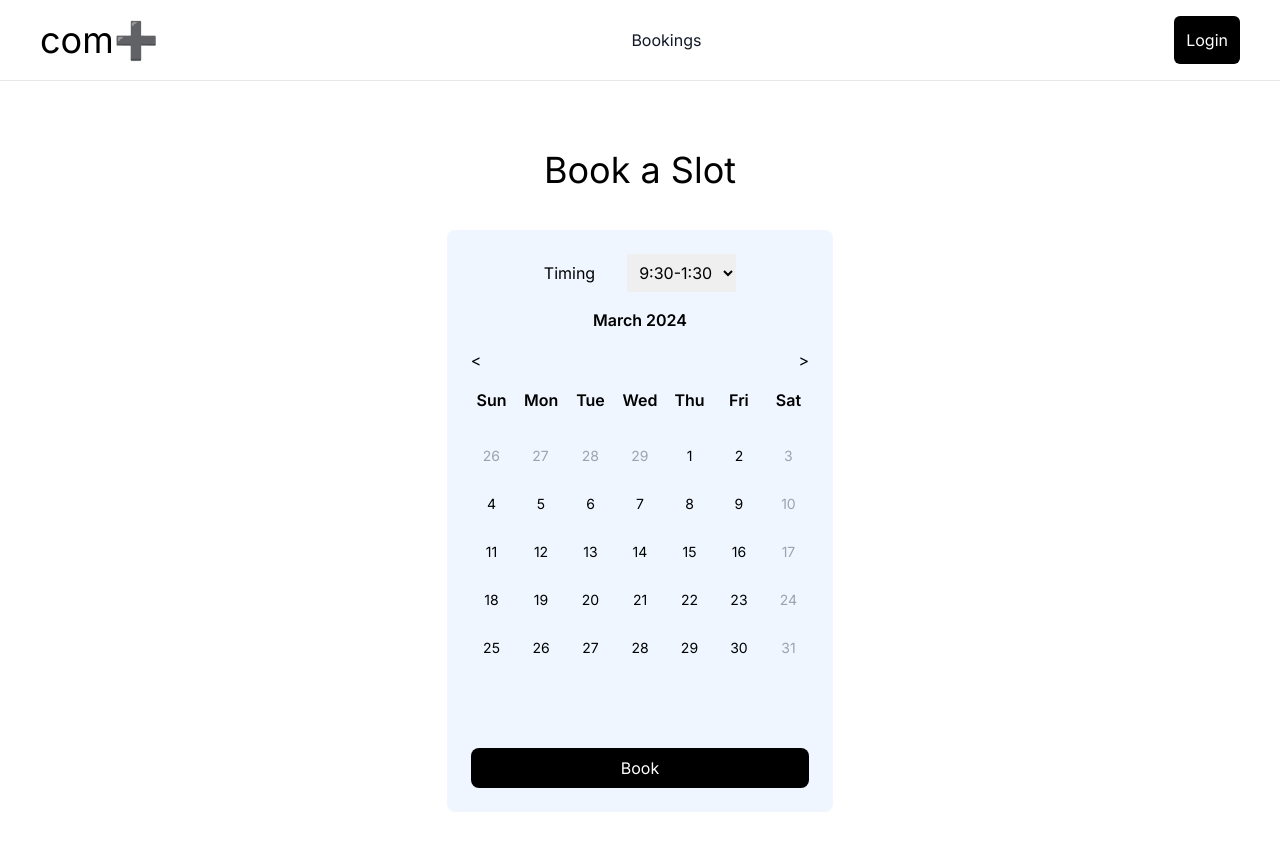
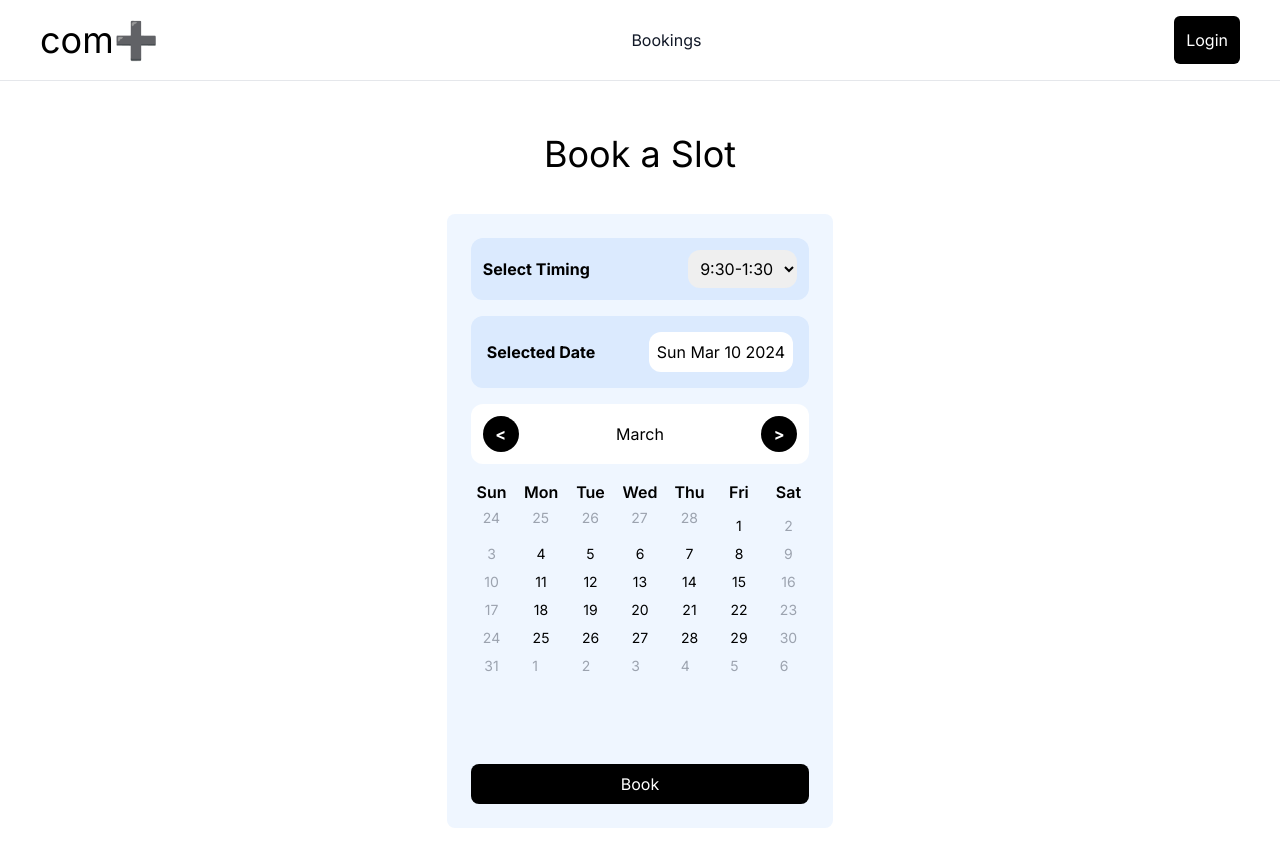
Before and after one commit to rolwinpaul/booking_site, a Next.js app: page /book in a window 1280 px wide. Shown: the top 866 px of the page. Built offline with nearby package versions, Linux system fonts and the light colour scheme; no server answers.

Commit message:
feat: new calender ui

```diff
--- a/app/(pages)/book/page.tsx
+++ b/app/(pages)/book/page.tsx
@@ -5,9 +5,9 @@ const book = () => {
     <main className="flex flex-col justify-center items-center h-full ">
       <h1 className="text-4xl">Book a Slot</h1>
       <form className="bg-blue-50 p-6 rounded-lg mt-10 flex flex-col gap-4 mx-8" action="">
-        <fieldset className="flex gap-8 items-center justify-center">
-          <label htmlFor="timing">Timing</label>
-          <select  className="p-2" name="timing" id="timing">
+        <fieldset className="flex bg-blue-100 w-full h-full  p-3 rounded-xl items-center justify-between">
+          <label htmlFor="timing" className="font-bold ">Select Timing</label>
+          <select  className="p-2 rounded-xl" name="timing" id="timing">
             <option className="p-2" value="1">9:30-1:30</option>
             <option className="p-2" value="2">1:30-5:30</option>
           </select>
--- a/app/api/auth/user/route.ts
+++ b/app/api/auth/user/route.ts
@@ -2,7 +2,7 @@ import { connectToDatabase } from "@/helpers/server-helpers";
 import prisma from "@/prisma";
 import { NextResponse } from "next/server";
 
-export const GET = async () => {
+export const GET = async (req:Request,res:Response) => {
     try {
         await connectToDatabase();
         const users = await prisma.user.findMany();
--- /dev/null
+++ b/app/api/book/slots/route.ts
@@ -0,0 +1,27 @@
+//@ts-nocheck
+
+import { NextApiRequest, NextApiResponse } from "next";
+import { PrismaClient } from "@prisma/client";
+
+const prisma = new PrismaClient();
+
+export const GET = async () => {
+  try {
+    const availableSlots = await prisma.booking.findMany({
+      where: {
+        time: {
+          gte: new Date(), // Filter for future slots
+        },
+      },
+      orderBy: {
+        time: "asc",
+      },
+    });
+    res.status(200).json(availableSlots);
+  } catch (error) {
+    console.error(error);
+    res.status(500).json({ error: "Internal Server Error" });
+  } finally {
+    await prisma.$disconnect();
+  }
+};
--- a/components/Calendar.tsx
+++ b/components/Calendar.tsx
@@ -1,25 +1,31 @@
-"use client"
+"use client";
 
-import React, { useState, useMemo } from 'react';
+import React, { useState, useMemo } from "react";
 
 interface CalendarProps {
   disabledDates?: Date[];
 }
 
 const Calendar: React.FC<CalendarProps> = ({ disabledDates = [] }) => {
-  const [selectedDate, setSelectedDate] = useState<Date | null>(null);
-  const [currentMonth, setCurrentMonth] = useState<number>(new Date().getMonth());
-  const [currentYear, setCurrentYear] = useState<number>(new Date().getFullYear());
+  const [selectedDate, setSelectedDate] = useState<Date | null>(new Date());
+  const [currentMonth, setCurrentMonth] = useState<number>(
+    new Date().getMonth()
+  );
+  const [currentYear, setCurrentYear] = useState<number>(
+    new Date().getFullYear()
+  );
 
   // Function to check if a date is disabled
   const isDateDisabled = (date: Date): boolean => {
     return (
       disabledDates.some(
-        disabledDate =>
+        (disabledDate) =>
           date.getFullYear() === disabledDate.getFullYear() &&
           date.getMonth() === disabledDate.getMonth() &&
           date.getDate() === disabledDate.getDate()
-      ) || date.getDay() === 0 || date.getDay() === 7
+      ) ||
+      date.getDay() === 0 ||
+      date.getDay() === 6
     );
   };
 
@@ -33,12 +39,23 @@ const Calendar: React.FC<CalendarProps> = ({ disabledDates = [] }) => {
     const days = [];
 
     // Days of the previous month
-    const previousMonthLastDay = new Date(currentYear, currentMonth, 0).getDate();
-    const startingIndex = startingDay === 0 ? 6 : startingDay - 1; // Adjusted starting index for previous month's dates
-    for (let i = previousMonthLastDay - startingIndex + 1; i <= previousMonthLastDay; i++) {
+    const previousMonthLastDay = new Date(
+      currentYear,
+      currentMonth,
+      0
+    ).getDate();
+    const startingIndex = startingDay === 0 ? 6 : startingDay; // Adjusted starting index for previous month's dates
+    for (
+      let i = previousMonthLastDay - startingIndex;
+      i <= previousMonthLastDay - 1;
+      i++
+    ) {
       const date = new Date(currentYear, currentMonth - 1, i);
       days.push(
-        <div key={`prev-${i}`} className="py-2 px-3 text-sm text-center text-gray-400 flex items-center">
+        <div
+          key={`prev-${i}`}
+          className="py-2 px-3 text-sm text-center text-gray-400 flex items-center"
+        >
           {date.getDate()}
         </div>
       );
@@ -54,7 +71,11 @@ const Calendar: React.FC<CalendarProps> = ({ disabledDates = [] }) => {
           key={day}
           onClick={() => setSelectedDate(currentDate)}
           className={`py-2 px-3 text-sm rounded-full focus:outline-none ${
-            isDisabled ? 'text-gray-400 cursor-not-allowed' : 'text-black hover:bg-gray-200'
+            isDisabled
+              ? "text-gray-400 cursor-not-allowed"
+              : selectedDate?.getDate() == day
+              ? "text-white bg-black hover:bg-gray-200"
+              : "text-black hover:bg-white"
           }`}
           disabled={isDisabled}
           type="button" // Prevent form submission on click
@@ -67,13 +88,15 @@ const Calendar: React.FC<CalendarProps> = ({ disabledDates = [] }) => {
     // Determine if we need to display additional rows for the next month
     const totalDaysDisplayed = startingIndex + numberOfDaysInMonth;
     const totalRowsNeeded = Math.ceil(totalDaysDisplayed / 7);
-
     // Days of the next month (if needed to fill the remaining rows)
     const daysNextMonth = totalRowsNeeded * 7 - totalDaysDisplayed;
     for (let i = 1; i <= daysNextMonth; i++) {
       const date = new Date(currentYear, currentMonth + 1, i);
       days.push(
-          <div key={`next-${i}`} className=" py-2 px-3 text-sm text-center text-gray-400 flex items-center">
+        <div
+          key={`next-${i}`}
+          className=" py-2 px-3 text-sm text-center  text-gray-400 flex items-center"
+        >
           {date.getDate()}
         </div>
       );
@@ -83,26 +106,57 @@ const Calendar: React.FC<CalendarProps> = ({ disabledDates = [] }) => {
   }, [currentMonth, currentYear, disabledDates]);
 
   const goToPreviousMonth = () => {
-    setCurrentMonth(prevMonth => (prevMonth === 0 ? 11 : prevMonth - 1));
-    setCurrentYear(prevYear => (currentMonth === 0 ? prevYear - 1 : prevYear));
+    setCurrentMonth((prevMonth) => (prevMonth === 0 ? 11 : prevMonth - 1));
+    setCurrentYear((prevYear) =>
+      currentMonth === 0 ? prevYear - 1 : prevYear
+    );
   };
 
   const goToNextMonth = () => {
-    setCurrentMonth(prevMonth => (prevMonth === 11 ? 0 : prevMonth + 1));
-    setCurrentYear(prevYear => (currentMonth === 11 ? prevYear + 1 : prevYear));
+    setCurrentMonth((prevMonth) => (prevMonth === 11 ? 0 : prevMonth + 1));
+    setCurrentYear((prevYear) =>
+      currentMonth === 11 ? prevYear + 1 : prevYear
+    );
   };
-
 
   return (
     <div className="grid grid-cols-7 gap-2 h-full">
-      <div className="col-span-7 text-center font-semibold mb-2">
-        {selectedDate ? selectedDate.toDateString() : `${new Date(currentYear, currentMonth).toLocaleDateString('default', { month: 'long', year: 'numeric' })}`}
+      <div className="col-span-7 text-center  bg-blue-100 p-4 rounded-xl flex items-center justify-between font-bold mb-2">
+        Selected Date
+        <p className="bg-white p-2 font-normal rounded-xl">
+          {" "}
+          {selectedDate
+            ? selectedDate.toDateString()
+            : `${new Date(currentYear, currentMonth).toLocaleDateString(
+                "default",
+                { month: "long", year: "numeric" }
+              )}`}
+        </p>
       </div>
-      <div className="col-span-7 flex justify-between mb-2">
-        <button type="button" onClick={goToPreviousMonth}>&lt;</button>
-        <button type="button" onClick={goToNextMonth}>&gt;</button>
+
+      <div className="col-span-7 bg-white p-3 rounded-xl flex justify-between items-center  mb-2">
+        <button
+          type="button"
+          className="font-bold bg-black w-9 h-9 text-white  rounded-full"
+          onClick={goToPreviousMonth}
+        >
+          &lt;
+        </button>
+        {`${new Date(currentYear, currentMonth).toLocaleDateString("default", {
+          month: "long",
+        })}`}
+        <button
+          type="button"
+          className="font-bold bg-black  w-9 h-9 text-white rounded-full"
+          onClick={goToNextMonth}
+        >
+          &gt;
+        </button>
       </div>
-      <div className="col-span-7 grid grid-cols-7 gap-2 " style={{ gridTemplateRows: `repeat(6, 5vh)` }}>
+      <div
+        className="col-span-7 grid grid-cols-7 gap-2 "
+        style={{ gridTemplateRows: `repeat(6, 2.5vh)` }}
+      >
         <div className="text-center font-semibold">Sun</div>
         <div className="text-center font-semibold">Mon</div>
         <div className="text-center font-semibold">Tue</div>
```
Lines whose indentation alone changed are shown as unchanged.
